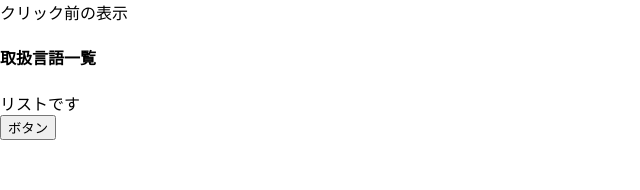
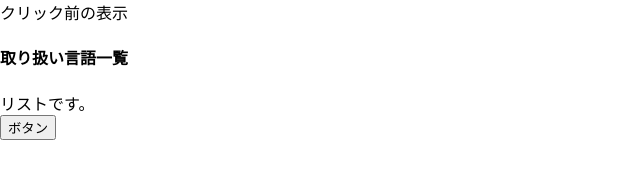
Before and after one commit to tackernao0522/yassun_react_tutorial, a React (Create React App) app: page / in a window 1280 px wide. Shown: the top 190 px of the page, without its empty margins (0-640 px from the left). Built offline with nearby package versions, Linux system fonts and the light colour scheme.

Commit message:
クラスコンポーネントでの記述

```diff
--- a/src/App.js
+++ b/src/App.js
@@ -1,20 +1,28 @@
-import { useState } from 'react';
+import React from 'react';
 import { List } from "./List";
 
-function App() {
-    const [description, setDescription] = useState('クリック前の表示');
-
-    const changeDescription = () => {
-        setDescription('クリック後の表示です。');
+class App extends React.Component {
+    constructor(props) {
+        super(props);
+        this.state = { description: 'クリック前の表示' }
     }
-
-    return (
-        <div>
-            {description}
-            <List title="取扱言語一覧" />
-            <button onClick={changeDescription}>ボタン</button>
-        </div>
-    );
+    changeDescription() {
+        this.setState({
+            description: 'クリック後の表示です。'
+        })
+    }
+    render() {
+        const { description } = this.state;
+        return (
+            <div>
+                {description}
+                <List title="取り扱い言語一覧" />
+                <button onClick={() => this.changeDescription()}>
+                    ボタン
+                </button>
+            </div>
+        )
+    }
 }
 
 export default App;
--- a/src/List.js
+++ b/src/List.js
@@ -1,8 +1,13 @@
-export const List = ({ title }) => {
-    return (
-        <div>
-            <h4>{ title }</h4>
-            <div>リストです</div>
-        </div>
-    )
+import React from "react"
+
+export class List extends React.Component {
+    render() {
+        const { title } = this.props;
+        return (
+            <div>
+                <h4>{title}</h4>
+                <div>リストです。</div>
+            </div>
+        )
+    }
 }
```
